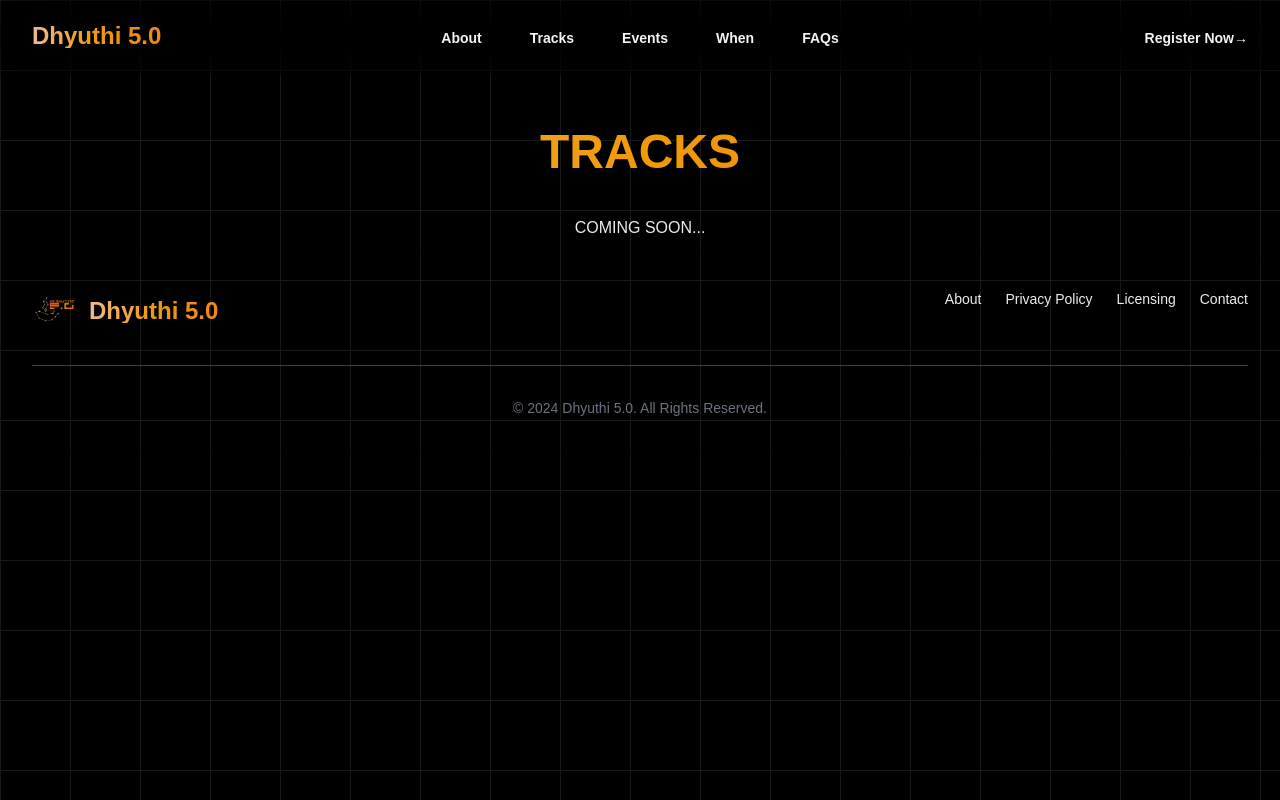
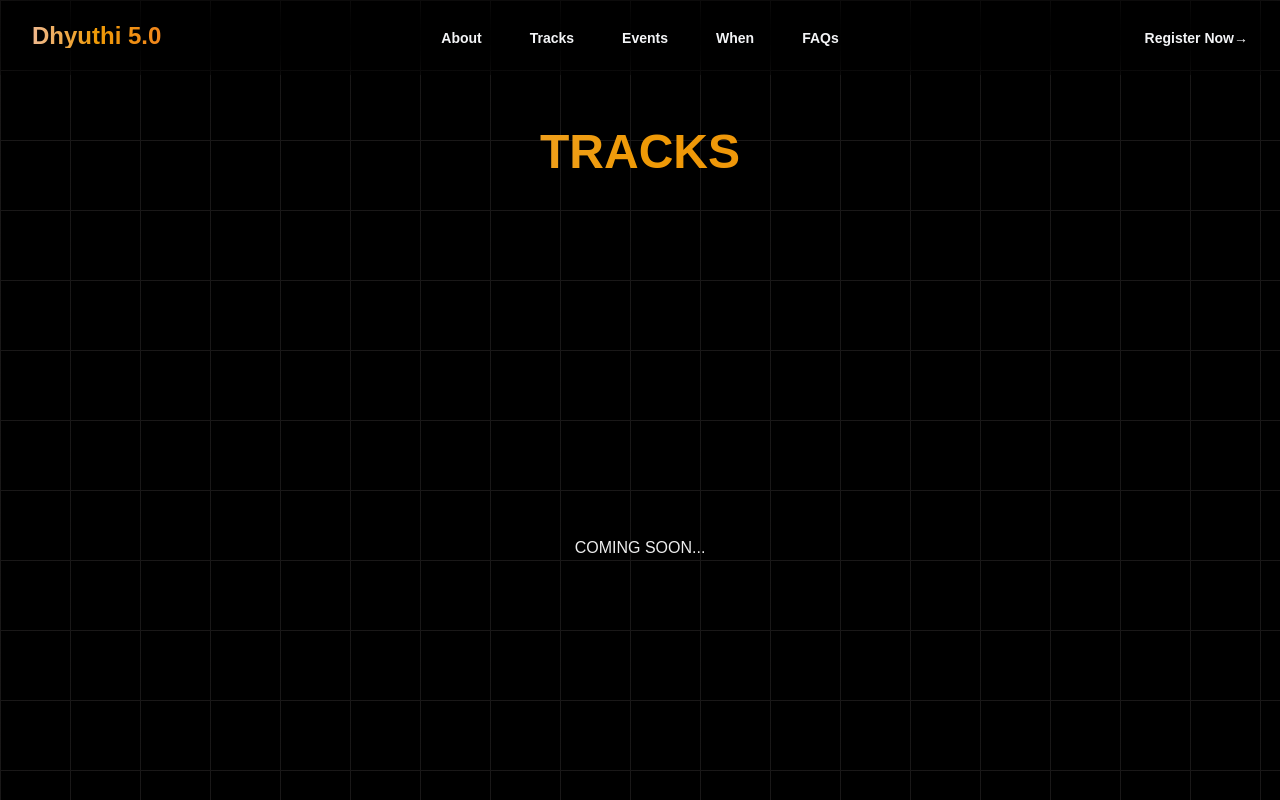
Before and after one commit to amithbiju/dhyuthi_5.0, a Next.js app: page /track in a window 1280 px wide. Shown: the top 800 px of the page. Built offline with nearby package versions, Linux system fonts and the light colour scheme.

Commit message:
coming soon

```diff
--- a/app/track/page.tsx
+++ b/app/track/page.tsx
@@ -12,7 +12,7 @@ const Tracks = () => {
 
       <h2 className='mt-[-3rem] font-palanquin text-center text-5xl mb-10 font-bold bg-gradient-to-r from-[#efb98f] via-[#ef9a06] to-[#f1871d] bg-clip-text text-transparent'>TRACKS</h2>
 
-      <h2 className='py-50 text-center'>COMING SOON...</h2>
+      <h2 className='py-80 text-center'>COMING SOON...</h2>
       {/*<div className='max-w-[1380px] mx-auto grid lg:grid-cols-3 gap-8'>
         <div className='w-full shadow-xl flex flex-col p-4 my-16 rounded-lg hover:scale-105 duration-300'>
 
```
